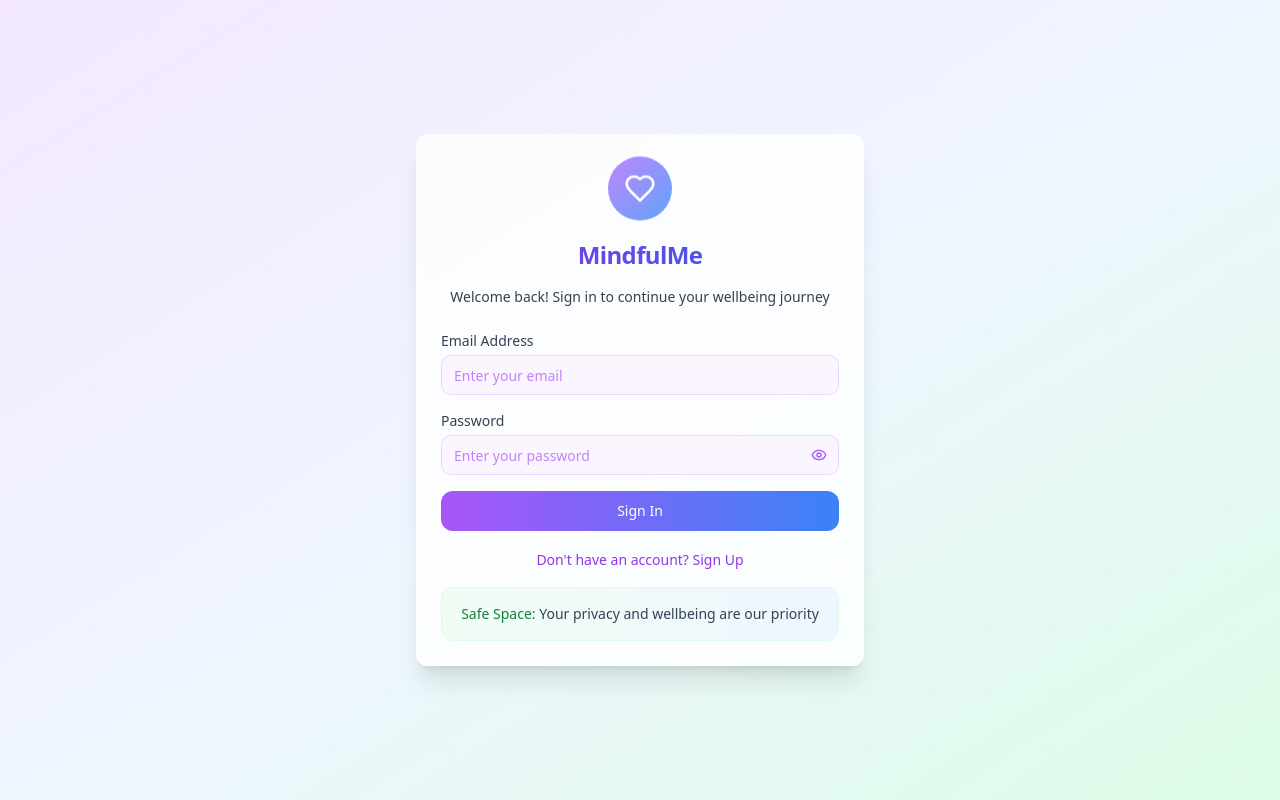
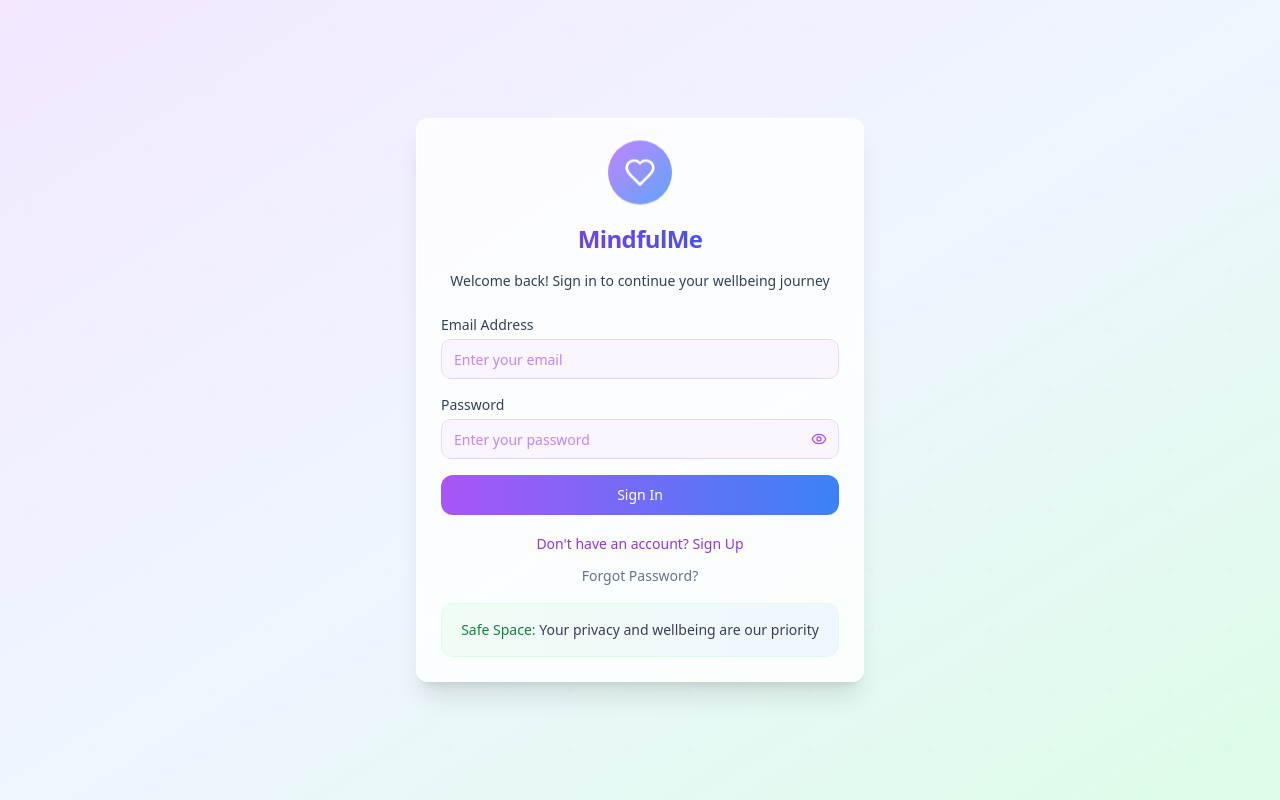
Before and after one commit to 44D1/the-youth-wellbeing-hub, a React (Vite) app: page / in a window 1280 px wide. Built offline with nearby package versions, Linux system fonts and the light colour scheme.

Commit message:
Re-enable password reset
Re-enable the "forgot password" option and configure Supabase to send password reset emails.

```diff
--- a/src/components/LoginPage.tsx
+++ b/src/components/LoginPage.tsx
@@ -288,7 +288,7 @@ const LoginPage: React.FC<LoginPageProps> = ({ onLogin }) => {
               {isSignUp ? 'Already have an account? Sign In' : "Don't have an account? Sign Up"}
             </button>
 
-            {!isSignUp && false && ( // Disabled until SMTP is configured
+            {!isSignUp && (
               <div>
                 <button
                   onClick={handleForgotPassword}
```
